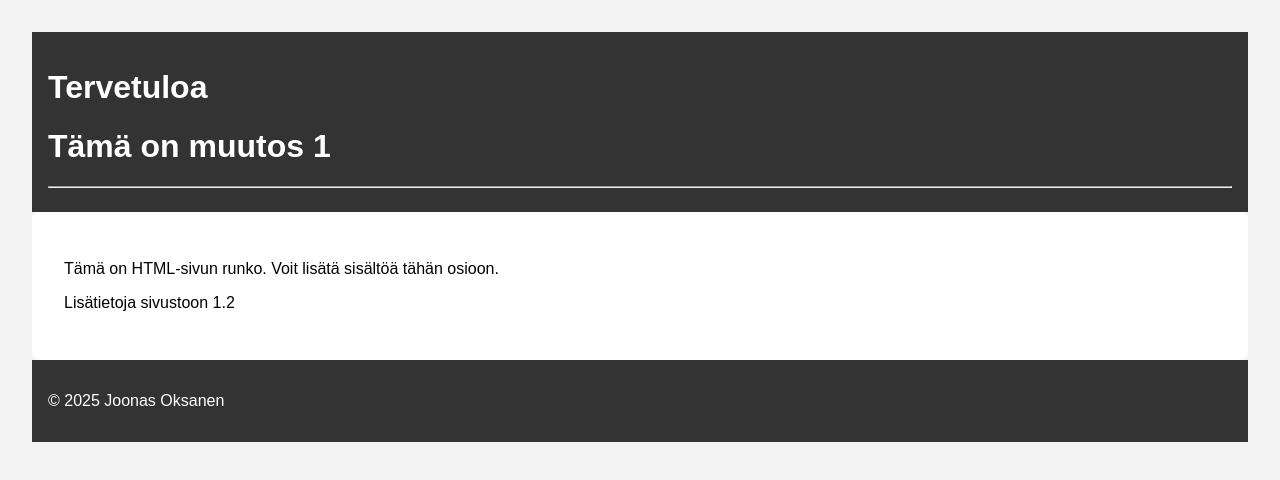
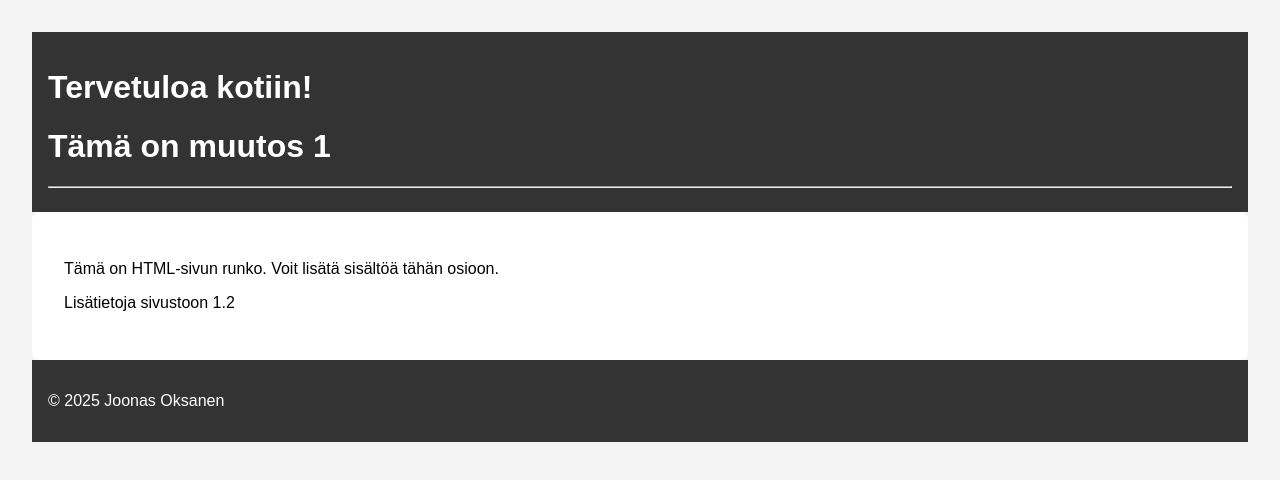
Before and after one commit to jooksane24/myproject, a plain HTML site: page index.html in a window 1280 px wide. Drawn offline with Linux system fonts and the light colour scheme.

Commit message:
Fixed header

```diff
--- a/index.html
+++ b/index.html
@@ -24,7 +24,7 @@
 </head>
 <body>
     <header>
-        <h1>Tervetuloa</h1>
+        <h1>Tervetuloa kotiin!</h1>
         <h1>Tämä on muutos 1</h1>
         <hr/>
     </header>
```
